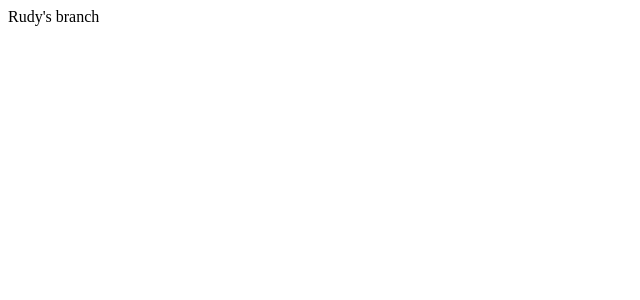
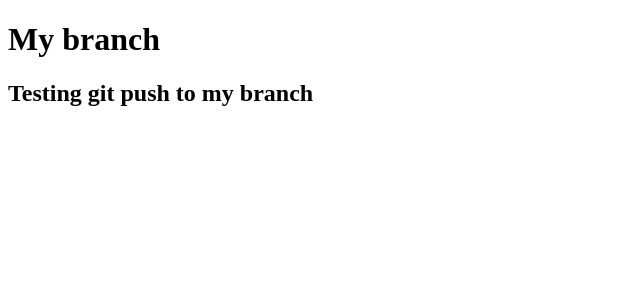
Before and after one commit to DB-UI-Spring-2023/db-ui_spring-2023, a React (Create React App) app in the folder frontend/: page / in a window 1280 px wide. Shown: the top 300 px of the page, without its empty margins (0-640 px from the left). Built offline with nearby package versions, Linux system fonts and the light colour scheme.

Commit message:
Testing push to my branch

```diff
--- a/frontend/src/App.jsx
+++ b/frontend/src/App.jsx
@@ -1,6 +1,9 @@
 export const App = () => {
 
   return (
-    <>Rudy's branch</>
+    <>
+    <h1>My branch</h1>
+    <h2>Testing git push to my branch</h2>
+    </>
   );
 }
```
